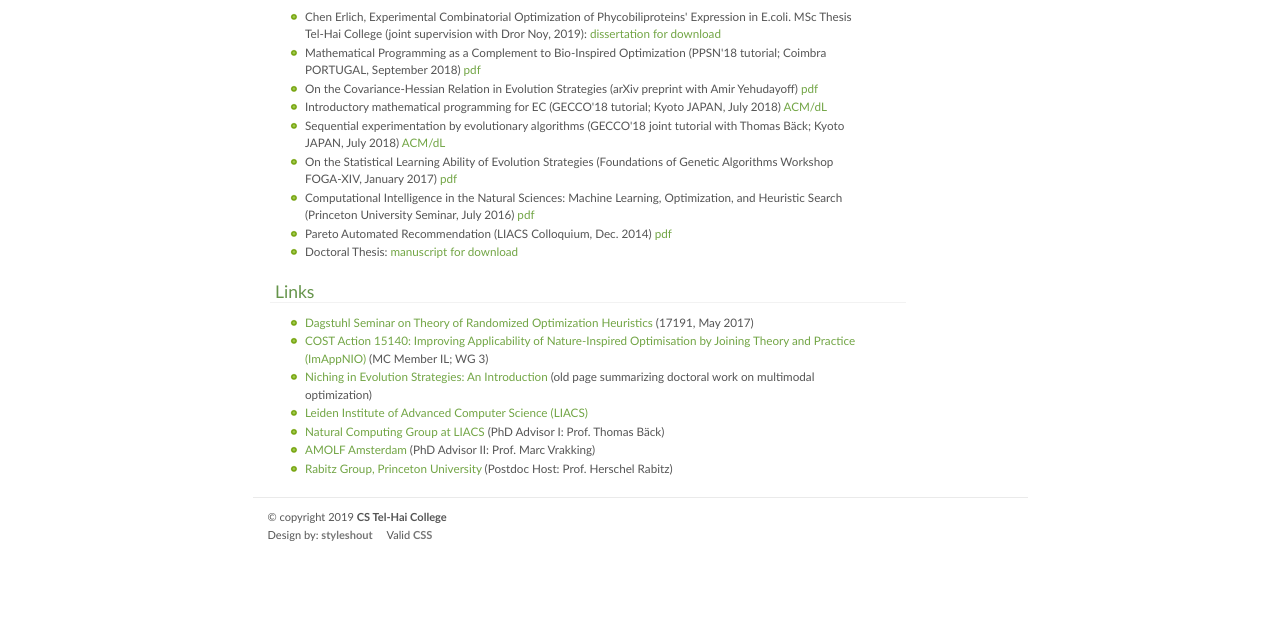
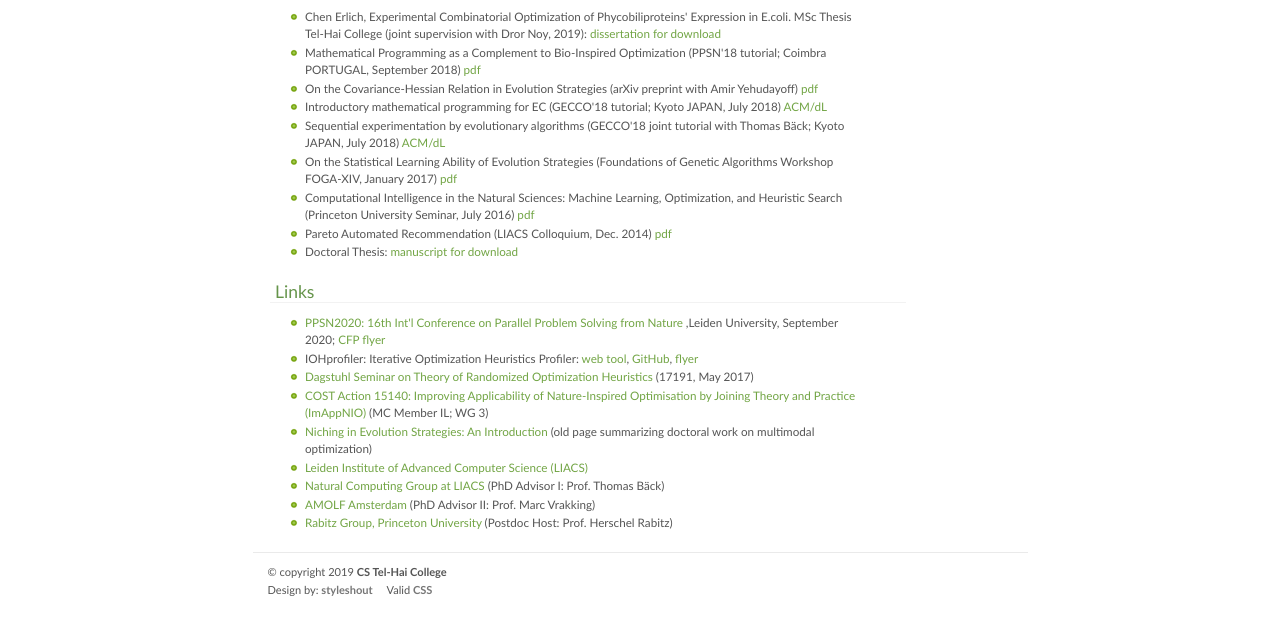
Before and after one commit to ofersh/telhai, a plain HTML site: page materials.html in a window 1280 px wide. Shown: the part 542-1180 px from the top of the page. Before the commit the page ends 1126 px from the top, so only its background shows below. Drawn offline with Linux system fonts and the light colour scheme.

Commit message:
Add files via upload

```diff
--- a/materials.html
+++ b/materials.html
@@ -72,6 +72,8 @@
      </ul>
             <h1>Links</h1>
                 <ul>
+				<li> <a href="https://ppsn2020.liacs.leidenuniv.nl/" target="_new">PPSN2020: 16th Int'l Conference on Parallel Problem Solving from Nature</a> ,Leiden University, September 2020; <a href="PPSN2020-flyer.pdf" target="_new">CFP flyer</a></li>
+				<li> IOHprofiler: Iterative Optimization Heuristics Profiler: <a href="http://iohprofiler.liacs.nl/" target="_new"> web tool</a>, <a href="https://github.com/IOHprofiler" target="_new"> GitHub</a>, <a href="IOHprofiler-flyer.pdf" target="_new">flyer</a> </li>
 		<li> <a href="http://www.dagstuhl.de/17191" target="_new">Dagstuhl Seminar on Theory of Randomized Optimization Heuristics</a> (17191, May 2017)</li>
 		<li> <a href="http://imappnio.dcs.aber.ac.uk/" target="_new">COST Action 15140: Improving Applicability of Nature-Inspired Optimisation by Joining Theory and Practice (ImAppNIO)</a> (MC Member IL; WG 3)</li>
 		<li> <a href="./NichingES/" target="_new">Niching in Evolution Strategies: An Introduction</a> (old page summarizing doctoral work on multimodal optimization)</li>
```
Also changed, not shown: 2 other files.
